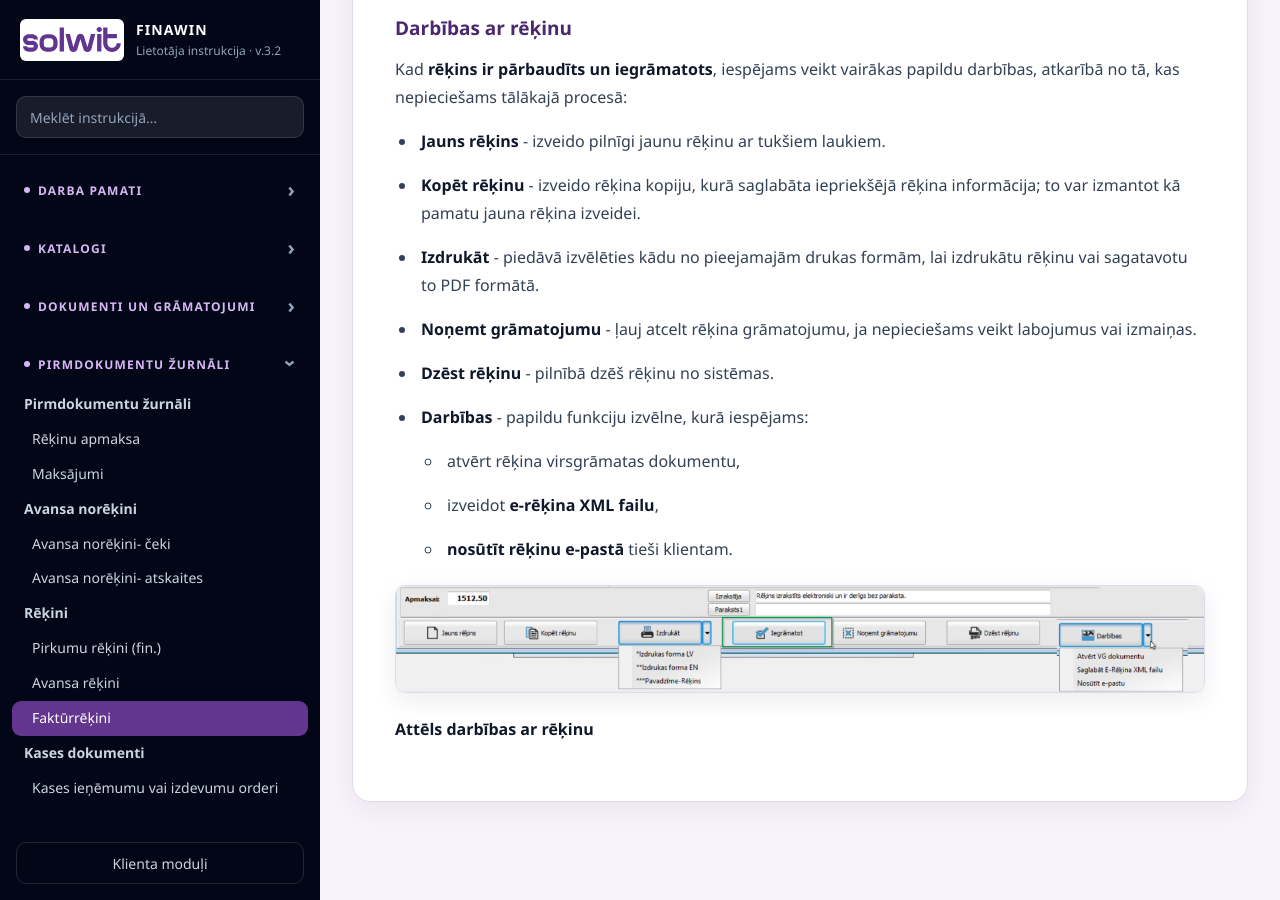
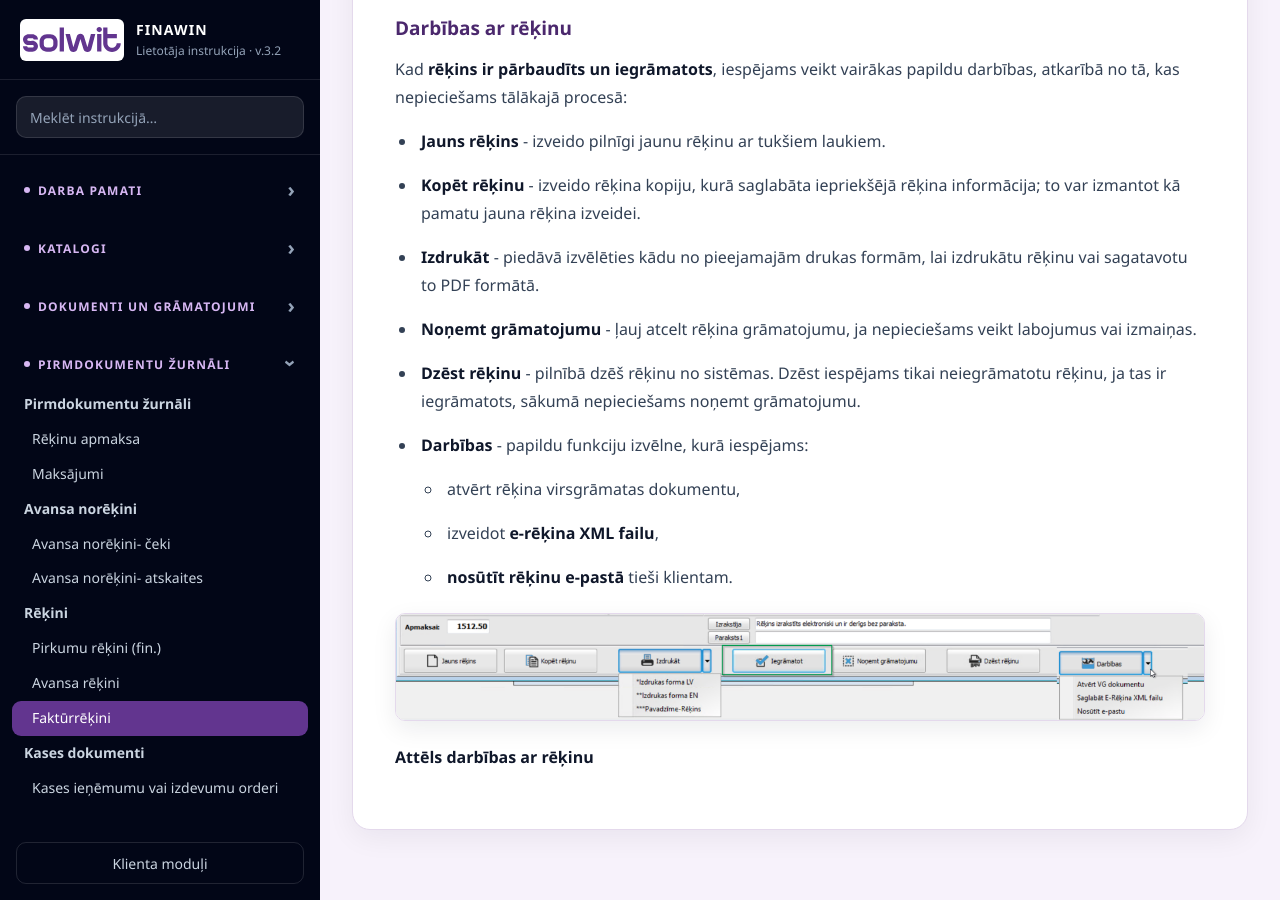
Before and after one commit to cymmtrwqp8-ctrl/finawin-instrukcija1, a Jekyll site: the page built from _docs/066-rekini-fakturrekini.md, in a window 1280 px wide and 900 px high, scrolled down 3871 px. Built offline with Jekyll 4.4.1, drawn with Linux system fonts in a browser that asks for light colours.

Commit message:
Clarify invoice deletion conditions
Added clarification that invoices can only be deleted if they are not posted, requiring unposting first.

```diff
--- a/_docs/066-rekini-fakturrekini.md
+++ b/_docs/066-rekini-fakturrekini.md
@@ -109,7 +109,7 @@ Kad **rēķins ir pārbaudīts un iegrāmatots**, iespējams veikt vairākas pap
 
 - **Noņemt grāmatojumu** - ļauj atcelt rēķina grāmatojumu, ja nepieciešams veikt labojumus vai izmaiņas.
 
-- **Dzēst rēķinu** - pilnībā dzēš rēķinu no sistēmas.
+- **Dzēst rēķinu** - pilnībā dzēš rēķinu no sistēmas. Dzēst iespējams tikai neiegrāmatotu rēķinu, ja tas ir iegrāmatots, sākumā nepieciešams noņemt grāmatojumu.
 
 - **Darbības** - papildu funkciju izvēlne, kurā iespējams:
 
```
